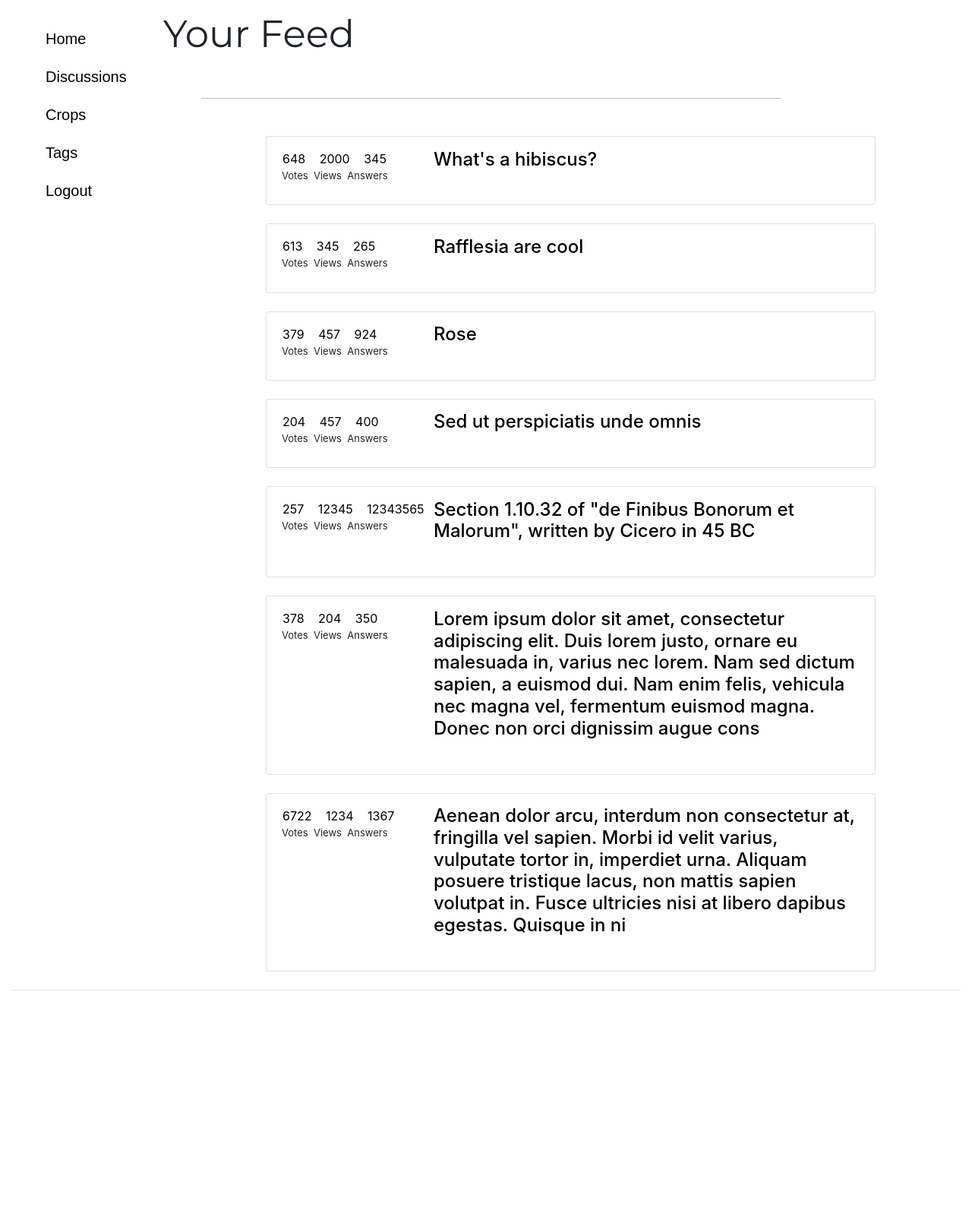
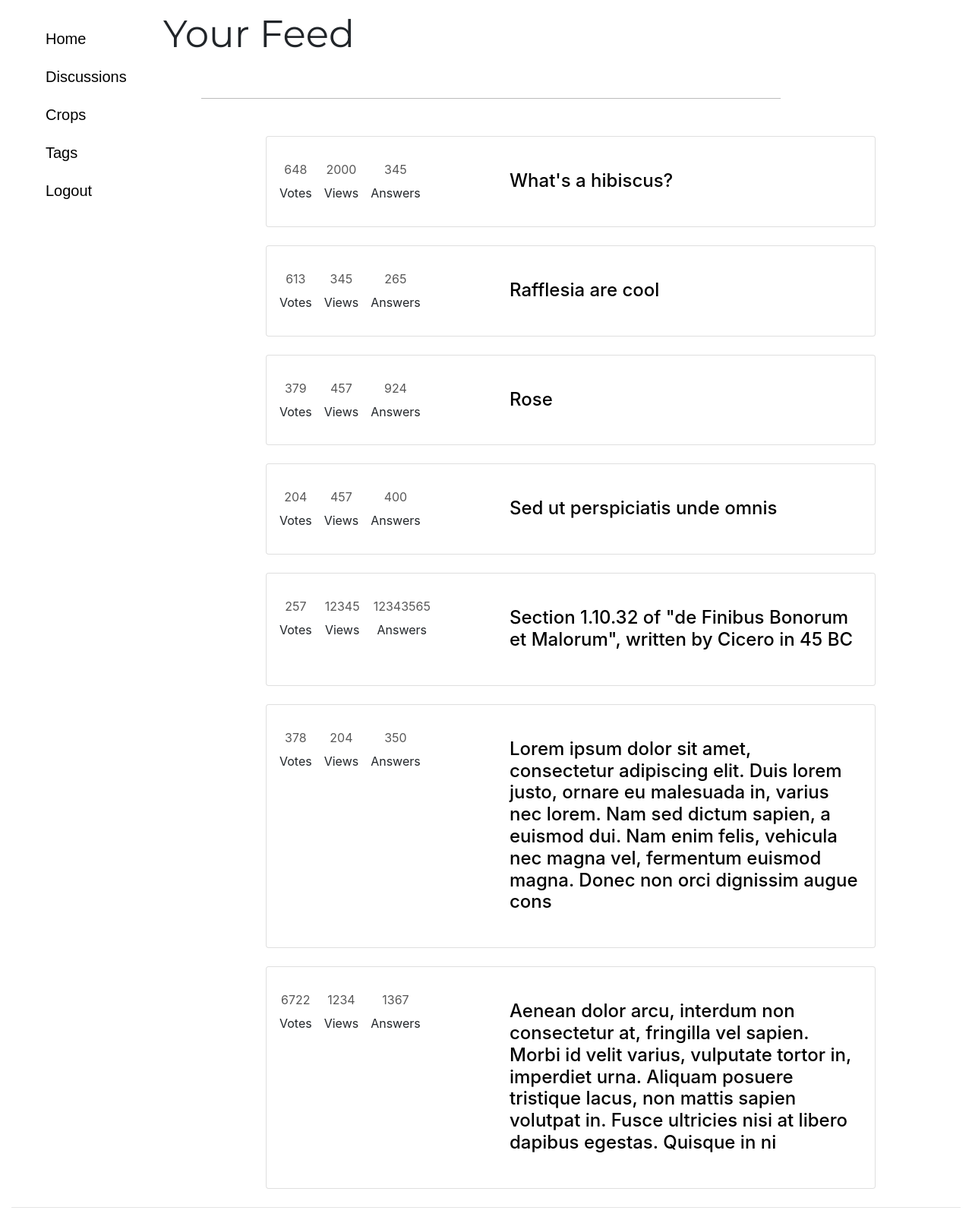
Before and after one commit to AlifDanial/CFFforum, a PHP site: page /home.php in a window 1280 px wide; the page is wider, and only the part inside the window is pictured. Shown: the part 184-1790 px from the top of that part at 76% size. Before the commit the page ends 1488 px from the top of that part, so only its background shows below. Run offline with PHP 8.4, Linux system fonts and the light colour scheme; a user stored in the database is signed in; data comes from the database, SQL or seed files in the repository.

Commit message:
Card Column Divs
home page votes,answers and views in cards are successfully in rows and columns

```diff
--- a/frontend/home.php
+++ b/frontend/home.php
@@ -71,14 +71,9 @@ if(!isset($_SESSION["loggedin"]) || $_SESSION["loggedin"] !== true){
     <br />
     <br />
     <br />
-
     </div>
 
-
-
     <div class="col-md-8">
-
-
     <?php
   include_once("config.php");
   //to implement thread limit and next pages
@@ -93,21 +88,34 @@ if(!isset($_SESSION["loggedin"]) || $_SESSION["loggedin"] !== true){
       $viewcount = $row['ThreadViewsCount'];
       $votecount = $row['ThreadVoteCount'];
       $answercount = $row['ThreadAnswersCount'];
-      $threads .= "<div class='card mb-4'>
-                    <div class='card-body'>
+      $threads .= "
+              <div class='card mb-4'>
+                <div class='card-body '>
+                  <div class='row'>
 
-                    <a href='#' class='btn'>".$votecount."</a>
-                    <a href='#' class='btn'>".$viewcount."</a>
-                    <a href='#' class='btn'>".$answercount."</a>
+                      <div class='text-center col-md-0 pl-2 pt-1'>
+                    <a href='#' class='text-center btn disabled pl-1 pr-1' text-align='center'>".$votecount."</a>
+                    <p class='thread-button pl-1 pr-1'>Votes</p>
+                      </div>
+                      <div class='text-center col-md-0 pl-2 pt-1 '>
+                    <a href='#' class='btn disabled pl-1 pr-1'>".$viewcount."</a>
+                    <p class='thread-button pl-1 pr-1'>Views</p>
+                      </div>
+                      <div class='text-center col-md-0 pl-2 pt-1'>
+                    <a href='#' class='btn disabled pl-1 pr-1'>".$answercount."</a>
+                    <p class='thread-button pl-1 pr-1'>Answers</p>
+                      </div>
+
+                  </div>
+
                     <font size='-1'>
-          <p class='thread-button'>Votes&nbsp; Views&nbsp; Answers </p>
-               </font>
-               <div class='card-body1'>
-                  <h4><a href='specificquestion.php?cthreadID=".$threadID." class='card-title'>".$title."</a></h4>
+                    <!--<p class='thread-button'>Votes&nbsp; Views&nbsp; Answers </p>-->
+                    </font>
+                    <div class='card-body1 pt-1 pb-0'>
+                        <h4><a href='specificquestion.php?cthreadID=".$threadID." class='btn disabled'>".$title."</a></h4>
+                            </div>
                 </div>
-               </div>
-
-                    </div>";
+             </div>";
     }
     echo $threads;
 
--- a/frontend/style.css
+++ b/frontend/style.css
@@ -165,14 +165,11 @@ a {
 }
 
 .card-body1{
-  padding-left:200px;
+  padding-left:300px;
   margin-top:-62px;
   margin-bottom:25px;
 }
 
-.card-body{
-  margin-top:-10px;
-}
 .sortbar li{
   list-style-type: none;
     display: inline-block;
@@ -231,12 +228,7 @@ td {
   vertical-align: middle;
 }
 
-.btn{
-  text-align: center;
-  padding-left:0px;
-  padding-bottom:0px;
-  margin-bottom:0px;
-}
+
 .tag{
   border: 1px solid green;
   border-radius: 5px;
@@ -628,12 +620,6 @@ text-align: center;
 vertical-align: middle;
 }
 
-.btn{
-text-align: center;
-padding-left:0px;
-padding-bottom:0px;
-margin-bottom:0px;
-}
 .tag{
 border: 1px solid green;
 border-radius: 5px;
```
Also changed, not shown: frontend/navbar.svg (added).
